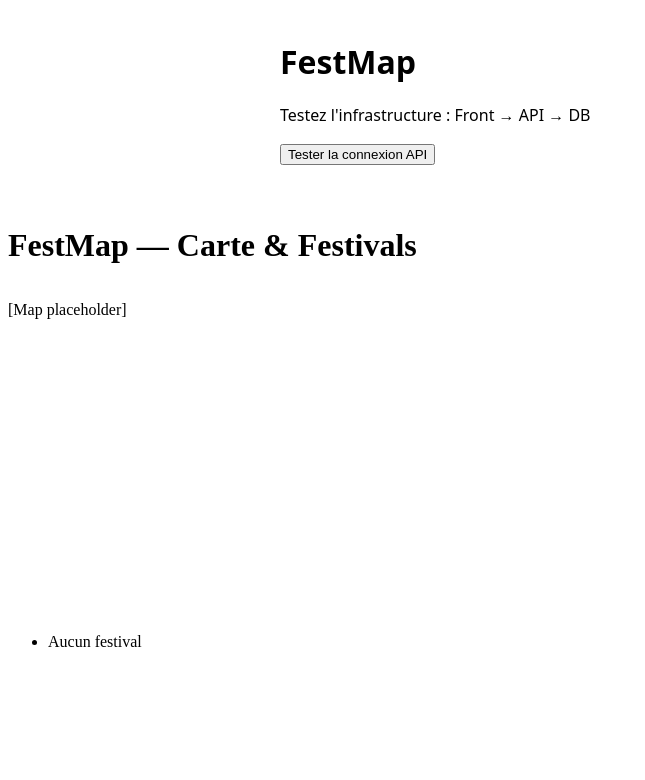
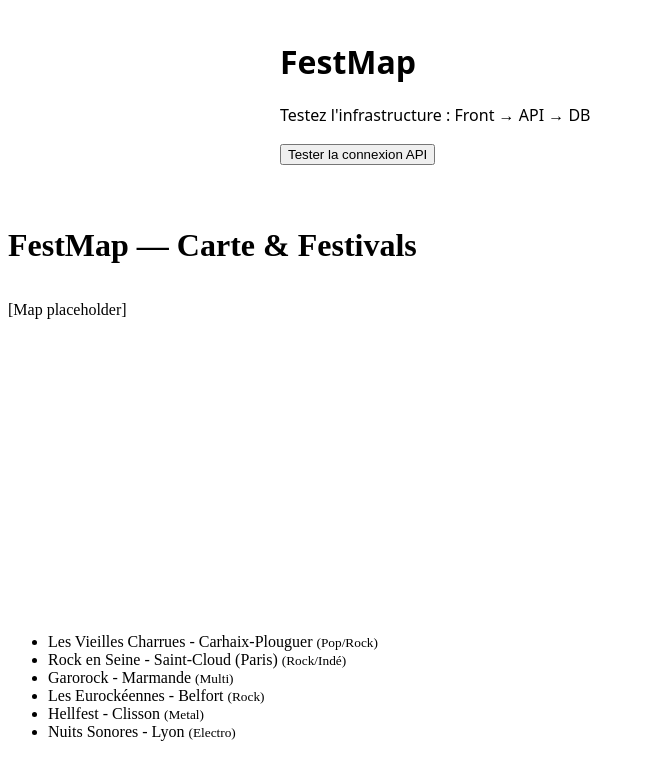
Before and after one commit to Supzero-0/FestMap, an Angular app in the folder client/: page / in a window 1280 px wide. Shown: the top 780 px of the page, without its empty margins (0-645 px from the left). Built offline with nearby package versions, Linux system fonts and the light colour scheme.

Commit message:
feat: create and display mock festival list in festival-list component

```diff
--- a/client/src/features/festivals/components/festival-list/festival-list.html
+++ b/client/src/features/festivals/components/festival-list/festival-list.html
@@ -1,5 +1,8 @@
 <aside data-testid="festival-list">
   <ul>
-    <li data-testid="festival-list-empty">Aucun festival</li>
+    <li *ngFor="let f of festivals">
+      {{ f.name }} - {{ f.city }}
+      <small>({{ f.genre }})</small>
+    </li>
   </ul>
 </aside>
--- a/client/src/features/festivals/components/festival-list/festival-list.ts
+++ b/client/src/features/festivals/components/festival-list/festival-list.ts
@@ -1,9 +1,13 @@
+import { CommonModule } from '@angular/common';
 import { Component } from '@angular/core';
+import festivalsData from '../../data/mockFestivals.json';
 
 @Component({
   selector: 'app-festival-list',
-  imports: [],
+  imports: [CommonModule],
   templateUrl: './festival-list.html',
   styleUrl: './festival-list.scss',
 })
-export class FestivalList {}
+export class FestivalList {
+  festivals = festivalsData;
+}
--- /dev/null
+++ b/client/src/features/festivals/data/mockFestivals.json
@@ -0,0 +1,56 @@
+[
+    {
+        "id": "vieilles-charrues",
+        "name": "Les Vieilles Charrues",
+        "city": "Carhaix-Plouguer",
+        "lat": 48.275,
+        "lng": -3.575,
+        "date": "2026-07-17",
+        "genre": "Pop/Rock"
+    },
+    {
+        "id": "rock-en-seine",
+        "name": "Rock en Seine",
+        "city": "Saint-Cloud (Paris)",
+        "lat": 48.845,
+        "lng": 2.222,
+        "date": "2026-08-22",
+        "genre": "Rock/Indé"
+    },
+    {
+        "id": "garorock",
+        "name": "Garorock",
+        "city": "Marmande",
+        "lat": 44.503,
+        "lng": 0.163,
+        "date": "2026-06-27",
+        "genre": "Multi"
+    },
+    {
+        "id": "eurockeennes",
+        "name": "Les Eurockéennes",
+        "city": "Belfort",
+        "lat": 47.669,
+        "lng": 6.852,
+        "date": "2026-07-05",
+        "genre": "Rock"
+    },
+    {
+        "id": "hellfest",
+        "name": "Hellfest",
+        "city": "Clisson",
+        "lat": 47.087,
+        "lng": -1.283,
+        "date": "2026-06-21",
+        "genre": "Metal"
+    },
+    {
+        "id": "nuits-sonores",
+        "name": "Nuits Sonores",
+        "city": "Lyon",
+        "lat": 45.757,
+        "lng": 4.835,
+        "date": "2026-05-25",
+        "genre": "Electro"
+    }
+]
```
